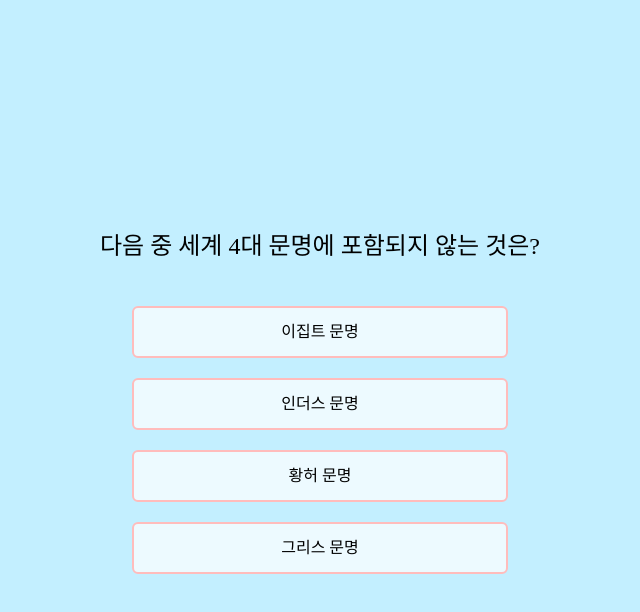
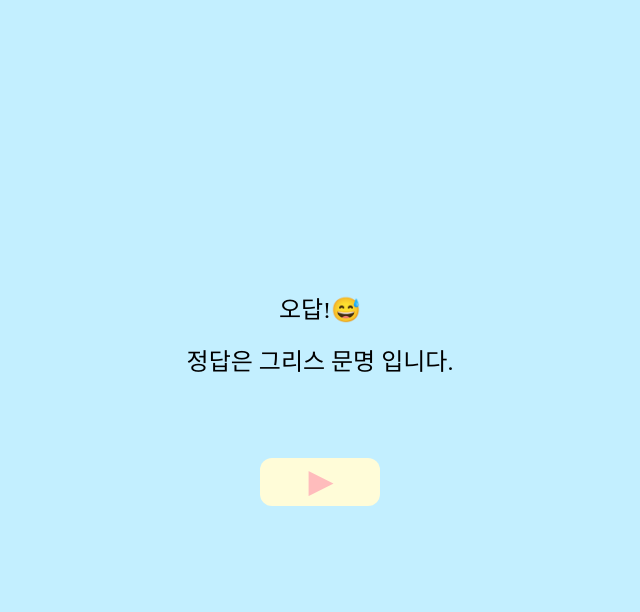
Before and after one commit to hyenee99/miniGame, a React (Vite) app: page /quiz in a window 1280 px wide. Both pictures are taken after a click on the button "이집트 문명". Shown: the top 612 px of the page, without its empty margins (320-960 px from the left). Built offline with nearby package versions, Linux system fonts and the light colour scheme; a web font is replaced by a local one.

Commit message:
feat: 퀴즈 제출 및 결과 화면 흐름 구현

```diff
--- /dev/null
+++ b/src/components/QuizResult.jsx
@@ -0,0 +1,21 @@
+import Button from "./Button";
+
+export default function QuizResult({ isCorrect, answer }) {
+  return (
+    <>
+      {isCorrect ? (
+        <div className="text-xl flex flex-col gap-20 items-center sm:text-2xl">
+          정답!🥳
+          <Button text="▶" width="w-30" height="h-12" />
+        </div>
+      ) : (
+        <div className="flex flex-col gap-20 text-xl items-center sm:text-2xl">
+          <div className="space-y-5">
+            <p>오답!😅</p> <p>정답은 {answer} 입니다.</p>
+          </div>
+          <Button text="▶" width="w-30" height="h-12" />
+        </div>
+      )}
+    </>
+  );
+}
--- a/src/pages/QuizPage.jsx
+++ b/src/pages/QuizPage.jsx
@@ -1,27 +1,59 @@
 import { useState } from "react";
 import { Questions } from "../data/questions";
 import { getRandomQuestions } from "../utils/randomQuestions";
+import Button from "../components/Button";
+import QuizResult from "../components/QuizResult";
 
 export default function QuizPage() {
   const [questions] = useState(() => getRandomQuestions(Questions, 10));
   const [currentIndex, setCurrentIndex] = useState(0);
+  const [phase, setPhase] = useState("question"); // "question" | "result" | "final"
   const [userAnswer, setUserAnswer] = useState("");
+  const [isCorrect, setIsCorrect] = useState(null);
   const currentQuestion = questions[currentIndex];
   console.log(questions);
 
+  const checkAnswer = (userAnswer) => {
+    if (currentQuestion.type === "subjective") {
+      const normalize = (v) => v.trim().replace(/\s+/g, "").toLowerCase();
+
+      return normalize(currentQuestion.answer) === normalize(userAnswer);
+    }
+
+    return currentQuestion.answer === userAnswer;
+  };
+
+  const handleSubmit = () => {
+    const correct = checkAnswer(userAnswer);
+    console.log(correct ? "맞음" : "틀림");
+    setIsCorrect(correct);
+    setPhase("result");
+  };
+
   return (
     <div className="flex flex-col gap-10 items-center w-full p-3 text-center">
+      {phase === "question" && (
+        <>
           <h2 className="text-xl sm:text-2xl leading-relaxed">
             {currentQuestion.question}
           </h2>
           {/* 주관식인 경우 */}
           {currentQuestion.type === "subjective" && (
+            <div className="w-full flex gap-3 justify-center">
               <input
                 value={userAnswer}
                 onChange={(e) => setUserAnswer(e.target.value)}
                 placeholder="답을 입력하세요"
-          className="border-2 border-[#FFBCBC] rounded-md bg-white w-[85%] sm:w-[30%] p-3"
+                className="border-2 border-[#FFBCBC] rounded-md bg-white w-[75%] sm:w-[30%] p-3"
               />
+              <Button
+                text="▶"
+                width="w-12"
+                height="h-12"
+                type="submit"
+                onClick={handleSubmit}
+              />
+            </div>
           )}
 
           {/* 객관식인 경우 */}
@@ -30,7 +62,10 @@ export default function QuizPage() {
               {currentQuestion.options.map((option, idx) => (
                 <button
                   key={idx}
-              onClick={() => setUserAnswer(idx)}
+                  onClick={() => {
+                    setUserAnswer(idx);
+                    handleSubmit(idx);
+                  }}
                   className="border-2 border-[#FFBCBC] p-3 sm:p-3 rounded-md bg-white/70 hover:bg-[#F6F6F6] cursor-pointer"
                 >
                   {option}
@@ -38,6 +73,23 @@ export default function QuizPage() {
               ))}
             </div>
           )}
+        </>
+      )}
+
+      {phase === "result" && (
+        <>
+          {currentQuestion.type === "subjective" && (
+            <QuizResult isCorrect={isCorrect} answer={currentQuestion.answer} />
+          )}
+
+          {currentQuestion.type === "objective" && (
+            <QuizResult
+              isCorrect={isCorrect}
+              answer={currentQuestion.options[currentQuestion.answer]}
+            />
+          )}
+        </>
+      )}
     </div>
   );
 }
```
Lines whose indentation alone changed are shown as unchanged.
